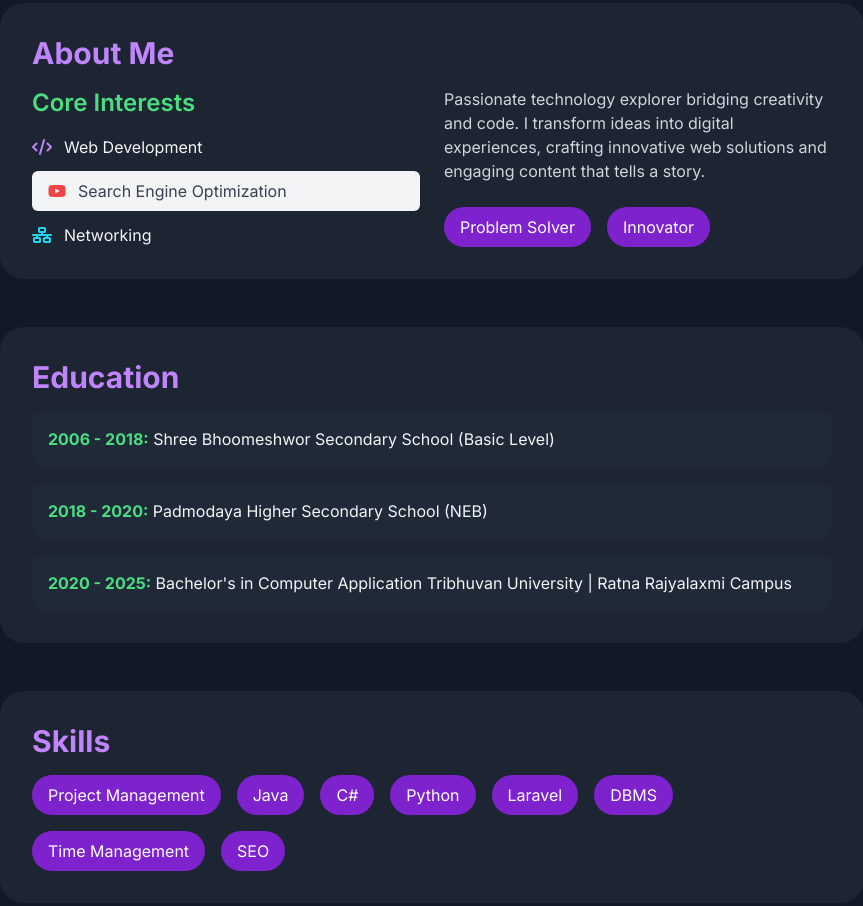
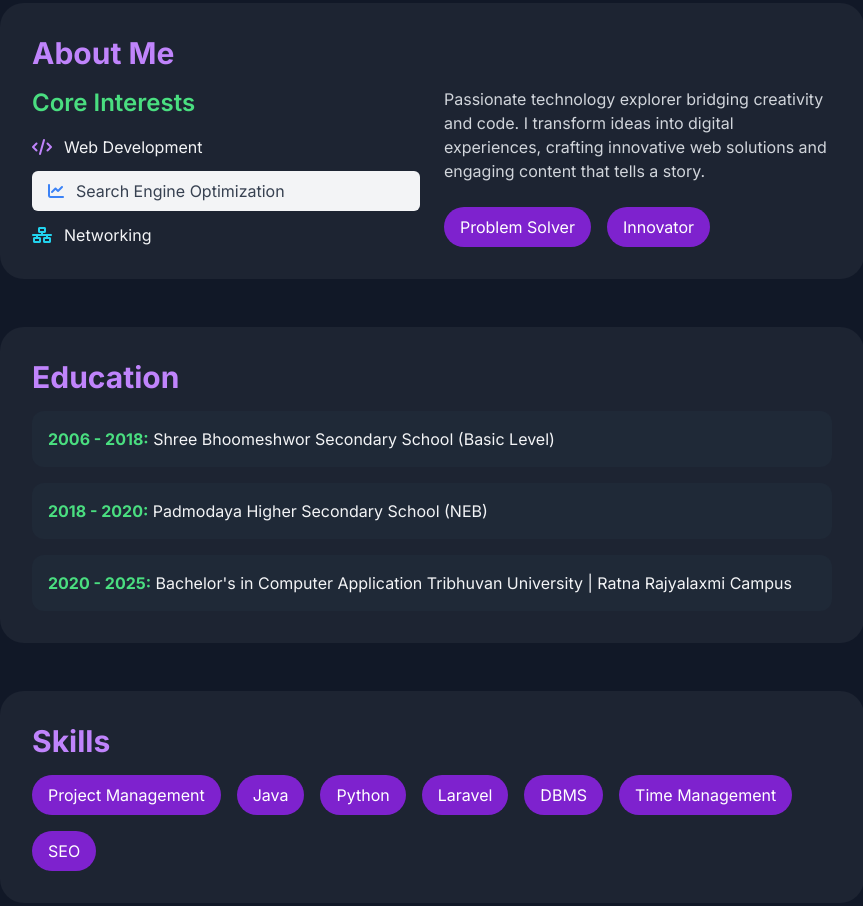
Before and after one commit to Sudippaudel-git/My-Portfolio, a plain HTML site: page index.html in a window 1280 px wide. Shown: the part 469-1375 px from the top of the page, without its empty margins (208-1071 px from the left). Drawn offline with nearby package versions, Linux system fonts and the light colour scheme.

Commit message:
Update index.html

```diff
--- a/index.html
+++ b/index.html
@@ -63,10 +63,11 @@
                             <span>Web Development</span>
                         </li>
 
-                    <li class="flex items-center space-x-3 px-4 py-2 bg-gray-100 rounded-md hover:bg-gray-200 transition-colors duration-300 cursor-pointer">
-    <i class="fab fa-youtube text-red-500"></i>
+<li class="flex items-center space-x-3 px-4 py-2 bg-gray-100 rounded-md hover:bg-gray-200 transition-colors duration-300 cursor-pointer">
+    <i class="fas fa-chart-line text-blue-500"></i>
     <span class="font-medium text-gray-700">Search Engine Optimization</span>
 </li>
+
 
                         <li class="flex items-center">
                             <i class="fas fa-network-wired text-cyan-400 mr-3"></i>
@@ -108,7 +109,6 @@
                 <div class="flex flex-wrap gap-4">
                     <span class="px-4 py-2 bg-purple-700 text-white rounded-full">Project Management</span>
                     <span class="px-4 py-2 bg-purple-700 text-white rounded-full">Java</span>
-                    <span class="px-4 py-2 bg-purple-700 text-white rounded-full">C#</span>
                     <span class="px-4 py-2 bg-purple-700 text-white rounded-full">Python</span>
                     <span class="px-4 py-2 bg-purple-700 text-white rounded-full">Laravel</span>
                     <span class="px-4 py-2 bg-purple-700 text-white rounded-full">DBMS</span>
```
